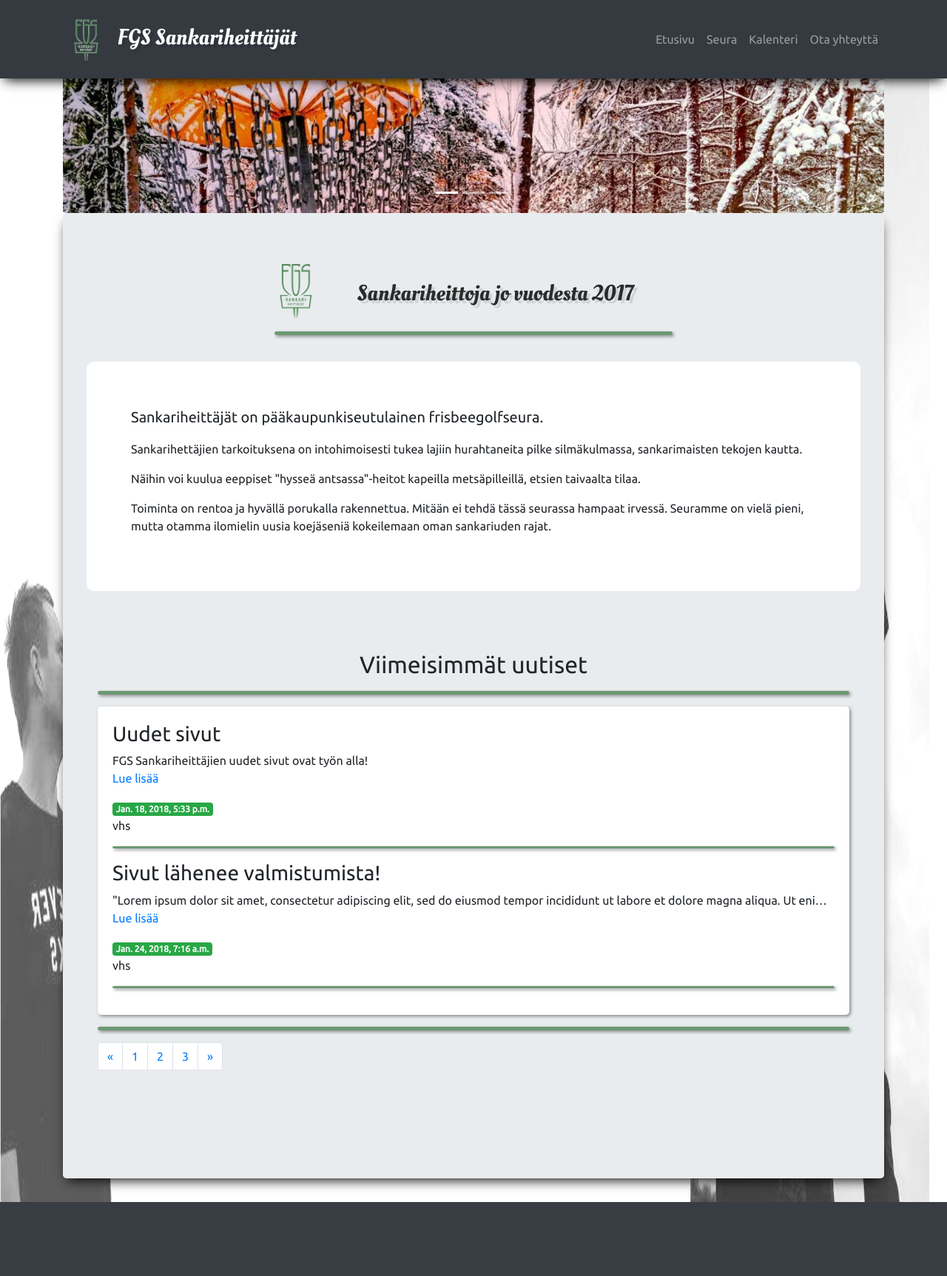
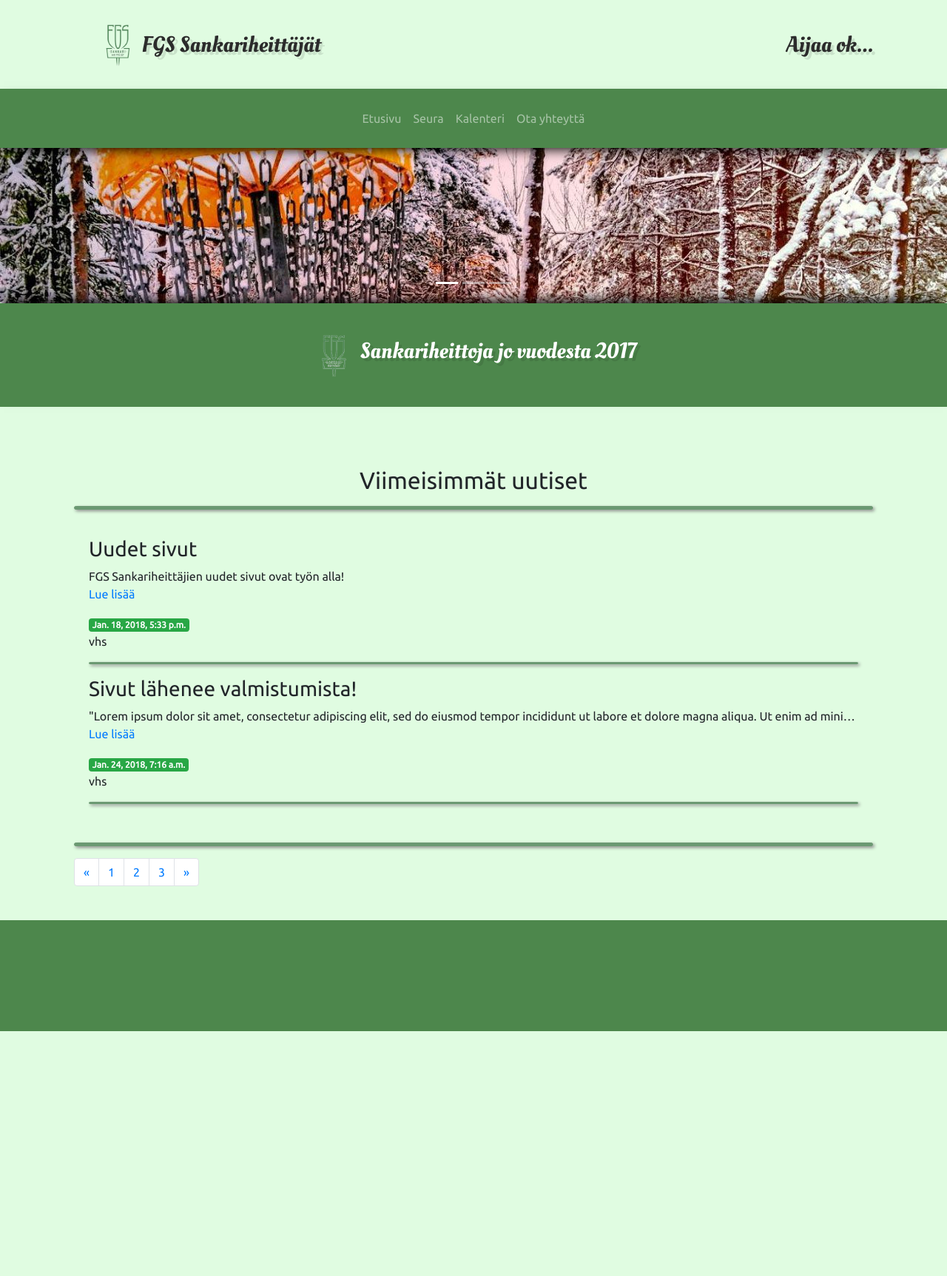
Before and after one commit to saarinenvh/sankariheittajat, a Django app: page / in a window 1280 px wide. Shown: the whole page at 74% size. After the commit the page ends 1394 px from the top, so only its background shows below. Run offline with Django 3.2, Linux system fonts and the light colour scheme; data comes from the database, SQL or seed files in the repository; some libraries are stand-ins or nearby versions.

Commit message:
new layout

```diff
--- a/sankariheittajat/static/css/style.css
+++ b/sankariheittajat/static/css/style.css
@@ -1,12 +1,11 @@
 #logo {
   display: inline-block;
+  float: None;
+  padding: 10px;
 }
 
-#slogan{
-  font-size: 30px;
-  display: inline-block;
-  margin-left: 50px;
-  vertical-align: bottom;
+.carousel img{
+  width: 100%;
 }
 
 hr {
@@ -19,10 +18,6 @@ hr {
 
 .uutinen {
   padding: 20px;
-  background-color: white;
-  box-shadow: 2px 2px 4px #888888;
-  border-radius: 5px;
-
 }
 
 .uutinen hr {
@@ -41,22 +36,49 @@ hr {
   margin-right: 10px;
 }
 
+.header {
+  position: relative;
+  padding: 20px;
+  padding-left: 10%;
+  padding-right: 10%;
+
+  background-color: #e0fce1;
+}
+.header .name{
+    display: inline-block;
+    position: absolute;
+    top: 50%;
+
+    transform: translateY(-50%);
+    margin: 0;
+}
+
+#aijaa {
+  position: absolute;
+  top: 50%;
+  left: 83%;
+  transform: translateY(-50%);
+  float: right;
+}
 
 .footer {
-  background-color: #373D42;
-  height: 100px;
+  background-color: #4D874C;
+  height: 150px;
+
 }
 .otsikko {
-  width: 100%;
-  margin-left: 25%;
-  margin-right: 25%;
-  padding-bottom: 20px;
+
+  margin: 0 auto;
+  padding-bottom: 30px;
+  padding-top: 30px;
 }
 
-.otsikko p {
+
+p.name {
+  display: inline-block;
   font: 400 30px/1.3 'Oleo Script', Helvetica, sans-serif;
-color: #2b2b2b;
-text-shadow: 4px 4px 0px rgba(0,0,0,0.1);
+  color: #2b2b2b;
+  text-shadow: 4px 4px 0px rgba(0,0,0,0.1);
 }
 
 #sisalto {
@@ -65,8 +87,24 @@ text-shadow: 4px 4px 0px rgba(0,0,0,0.1);
   padding: 60px;
 
 }
+#page {
+  background-color: #e0fce1;
+}
 
+#uu{
+  position: relative;
+  z-index: 1;
+  width: 100%;
+  background-color: #4D874C;
+  box-shadow: 0px -10px 16px -6px black;
+  margin: 0;
+}
+
+#uu p {
+  color: white;
+}
 .navbar {
+  padding: 20px;
   z-index: 2;
   box-shadow: 0 8px 16px -6px black;
 
@@ -75,6 +113,7 @@ text-shadow: 4px 4px 0px rgba(0,0,0,0.1);
   margin-top: 50px;
   width: 100%;
   padding: 30px;
+
 }
 
 .uutiset .btn-primary {
@@ -82,16 +121,11 @@ text-shadow: 4px 4px 0px rgba(0,0,0,0.1);
   margin-left: auto;
 }
 
-.jumbotron {
-  /* background-color: #e3fceb !important; */
-  z-index: 2;
-  box-shadow: 0 8px 16px -6px black;
-  padding-bottom: 100px;
-}
-
 body {
-  background-image: url("../images/tausta.png");
+  background-color: #e0fce1;
+  /* background-image: url("../images/taust.jpg");
   background-size: 100% 100%;
+  background-attachment: fixed; */
   font-family: 'Ubuntu', sans-serif;
 }
 
@@ -104,5 +138,8 @@ p {
 
     background-image: none;
   }
+  #aijaa {
+    visibility: hidden;
+  }
 
 }
--- a/sankariheittajat/templates/base.html
+++ b/sankariheittajat/templates/base.html
@@ -16,14 +16,30 @@
 
   <body>
 
-<nav class="navbar navbar-expand-md navbar-toggleable-sm navbar-dark bg-dark ">
+      <div class = "header">
+        <img id = "logo" src = "{% static "images/logo.png" %}" height = '80'></a>
+        <p class ="name">FGS Sankariheittäjät</p>
+        <p class = "name" id="aijaa">Aijaa ok...</p>
+
+
+
+      </div>
+
+
+
+
+
+
+
+
+<nav class="navbar navbar-expand-md navbar-toggleable-sm navbar-dark" style="background-color: #4D874C;">
   <div class = "container">
   <button class="navbar-toggler navbar-toggler-right" type="button" data-toggle="collapse" data-target="#navbarNav" aria-controls="navbarNav" aria-expanded="false" aria-label="Toggle navigation">
     <span class="navbar-toggler-icon"></span>
   </button>
-  <a class="navbar-brand" href="#"><img src = "{% static "images/logo.png" %}" height=80px>FGS Sankariheittäjät</a>
+
   <div class="collapse navbar-collapse" id="navbarNav">
-    <ul class="navbar-nav ml-auto">
+    <ul class="navbar-nav mx-auto">
       <li class="nav-item">
         <a class="nav-link" href="/">Etusivu <span class="sr-only">(current)</span></a>
       </li>
@@ -40,7 +56,7 @@
   </div>
 </div>
 </nav>
-<div class="container">
+
 <div id="carouselExampleIndicators" class="carousel slide" data-ride="carousel">
   <ol class="carousel-indicators">
     <li data-target="#carouselExampleIndicators" data-slide-to="0" class="active"></li>
@@ -68,12 +84,13 @@
     <span class="sr-only">Next</span>
   </a>
 </div>
-</div>
 
-<div class = "container">
-  <div class = "jumbotron">
+
     {% block content %}
+
+
     {% endblock %}
+<div class = "container" id="page">
     <div class="row">
     <div class = "uutiset ">
       <h2 class = "text-center">Viimeisimmät uutiset</h2>
@@ -117,7 +134,7 @@
         </div>
 
     </div>
-  </div>
+
 </div>
 
     <!-- Optional JavaScript -->
--- a/sankariheittajat/templates/index.html
+++ b/sankariheittajat/templates/index.html
@@ -1,28 +1,16 @@
 {% extends 'base.html' %}
 {% block content %}
 {% load static %}
-<div class = "row">
+
+
+
+<div class = "row" id="uu">
   <div class = 'otsikko'>
     <img id = "logo" src = "{% static "images/logo.png" %}" height = '80'></a>
-    <blockquote class="blockquote" id="slogan">
-      <p class="mb-0">Sankariheittoja jo vuodesta 2017</p>
-    </blockquote>
-<hr />
+      <p class="name">Sankariheittoja jo vuodesta 2017</p>
   </div>
 </div>
 
-<div id = "sisalto">
-  <p class=lead>
-    Sankariheittäjät on pääkaupunkiseutulainen frisbeegolfseura.
-  </p>
-<p>
-  Sankarihettäjien tarkoituksena on intohimoisesti tukea lajiin hurahtaneita pilke silmäkulmassa, sankarimaisten tekojen kautta.
-</p>
-  <p>
-     Näihin voi kuulua eeppiset "hysseä antsassa"-heitot kapeilla metsäpilleillä, etsien taivaalta tilaa.
-  </p>
-  Toiminta on rentoa ja hyvällä porukalla rakennettua. Mitään ei tehdä tässä seurassa hampaat irvessä. Seuramme on vielä pieni, mutta otamma ilomielin uusia koejäseniä kokeilemaan oman sankariuden rajat.
-</p>
-</div>
+
 
 {% endblock %}
```
Also changed, not shown: sankariheittajat/static/images/taust.jpg (added), 1 other file.
